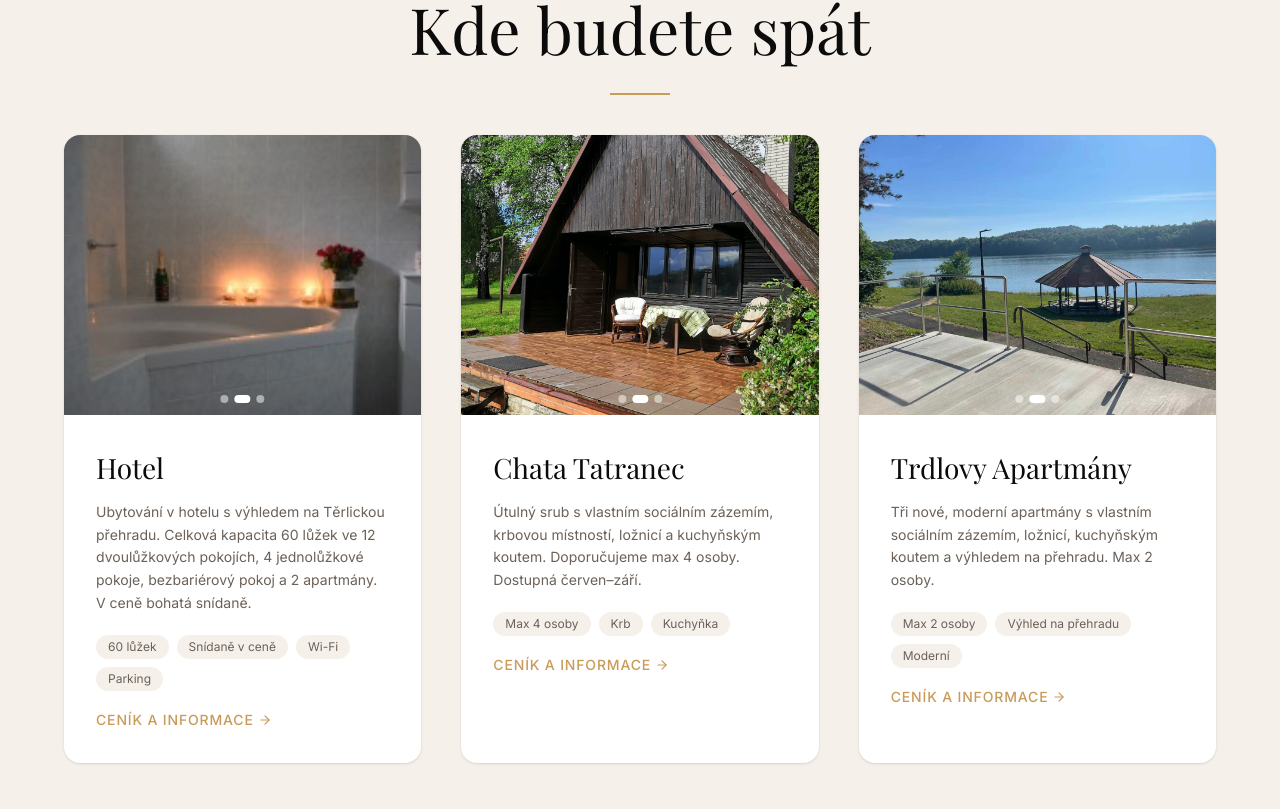
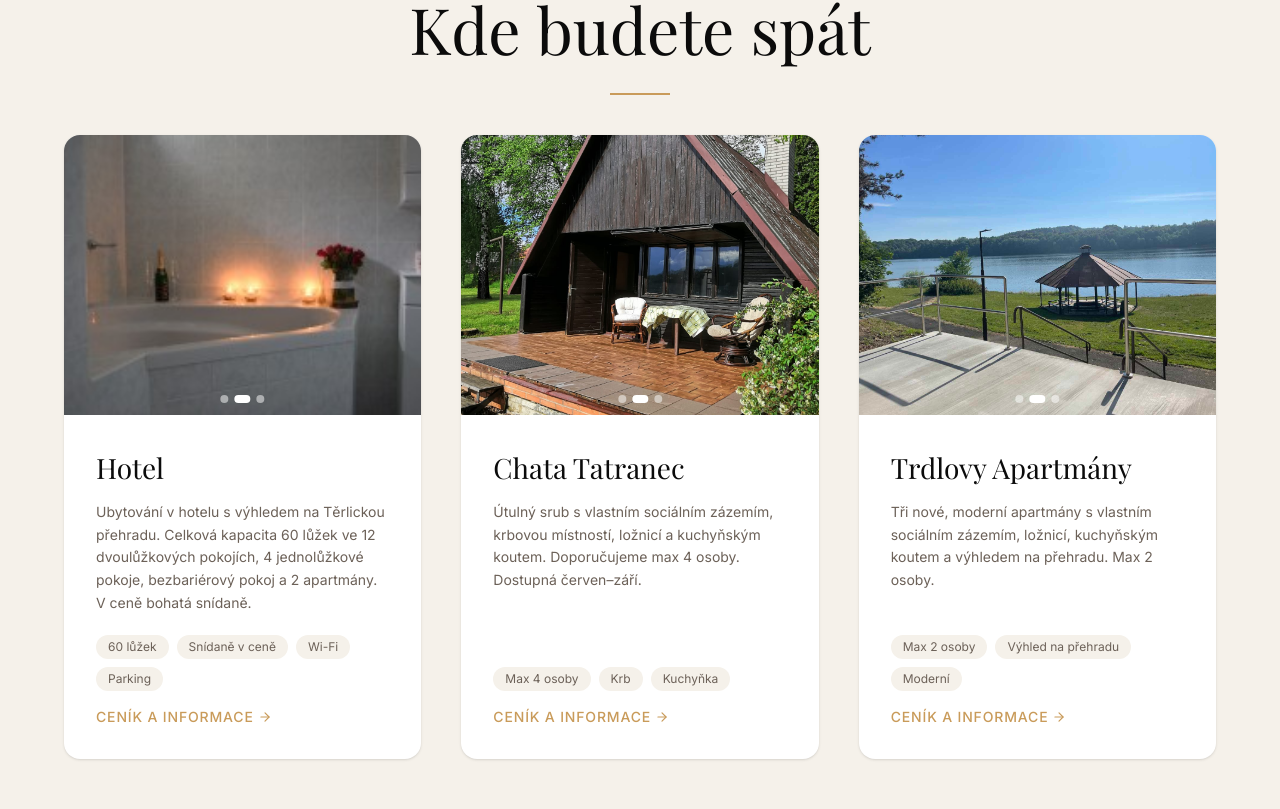
Before and after one commit to suchyyy86/jaskovska-krcma, a React (Vite) app: page / in a window 1280 px wide. Shown: the part 4211-5020 px from the top of the page. Built offline with nearby package versions, Linux system fonts and the light colour scheme; a web font is replaced by a local one.

Commit message:
style: align bottom elements in accommodation cards using flexbox

```diff
--- a/src/components/sections/Accommodation.tsx
+++ b/src/components/sections/Accommodation.tsx
@@ -38,16 +38,16 @@
             <Link
               key={i}
               to="/ubytovani"
-              className="bg-white rounded-lg overflow-hidden shadow-sm hover:shadow-lg hover:-translate-y-1 transition-all duration-300 block group"
+              className="bg-white rounded-lg overflow-hidden shadow-sm hover:shadow-lg hover:-translate-y-1 transition-all duration-300 flex flex-col group"
             >
-              <div className="h-[280px]">
+              <div className="h-[280px] shrink-0">
                 <ImageCarousel images={item.images.slice(0, 3)} title={item.title} />
               </div>
-              <div className="p-8">
+              <div className="p-8 flex flex-col flex-1">
                 <h3 className="font-display text-[clamp(1.25rem,3vw,1.75rem)] mb-3">
                   {item.title}
                 </h3>
-                <p className="text-sm text-text-light leading-relaxed mb-5">
+                <p className="text-sm text-text-light leading-relaxed mb-5 flex-1">
                   {item.desc}
                 </p>
                 <div className="flex flex-wrap gap-2 mb-4">
--- a/src/components/sections/Footer.tsx
+++ b/src/components/sections/Footer.tsx
@@ -140,7 +140,7 @@
         </div>
 
         <div className="border-t border-white/20 mt-16 pt-6 text-center text-xs text-white/60">
-          © 2025 Jaškovská Krčma. Všechna práva vyhrazena.
+          © 2026 Jaškovská Krčma. Všechna práva vyhrazena.
         </div>
       </div>
     </footer>
--- a/src/pages/UbytovaniPage.tsx
+++ b/src/pages/UbytovaniPage.tsx
@@ -26,14 +26,14 @@
             {accommodations.map((item, i) => (
               <div
                 key={i}
-                className="bg-white rounded-lg overflow-hidden shadow-sm hover:shadow-lg hover:-translate-y-1 transition-all duration-300"
+                className="bg-white rounded-lg overflow-hidden shadow-sm hover:shadow-lg hover:-translate-y-1 transition-all duration-300 flex flex-col"
               >
-                <div className="h-[250px] overflow-hidden">
+                <div className="h-[250px] overflow-hidden shrink-0">
                   <ImageCarousel images={item.images} title={item.title} />
                 </div>
-                <div className="p-10">
+                <div className="p-10 flex flex-col flex-1">
                   <h3 className="font-display text-[clamp(1.25rem,3vw,1.75rem)] mb-4">{item.title}</h3>
-                  <p className="text-sm text-text-light leading-relaxed mb-6">{item.desc}</p>
+                  <p className="text-sm text-text-light leading-relaxed mb-6 flex-1">{item.desc}</p>
                   <div className="flex flex-wrap gap-2">
                     {item.features.map((feat, fi) => (
                       <span key={fi} className="text-xs text-text-light bg-cream px-3 py-1 rounded-full">
```
